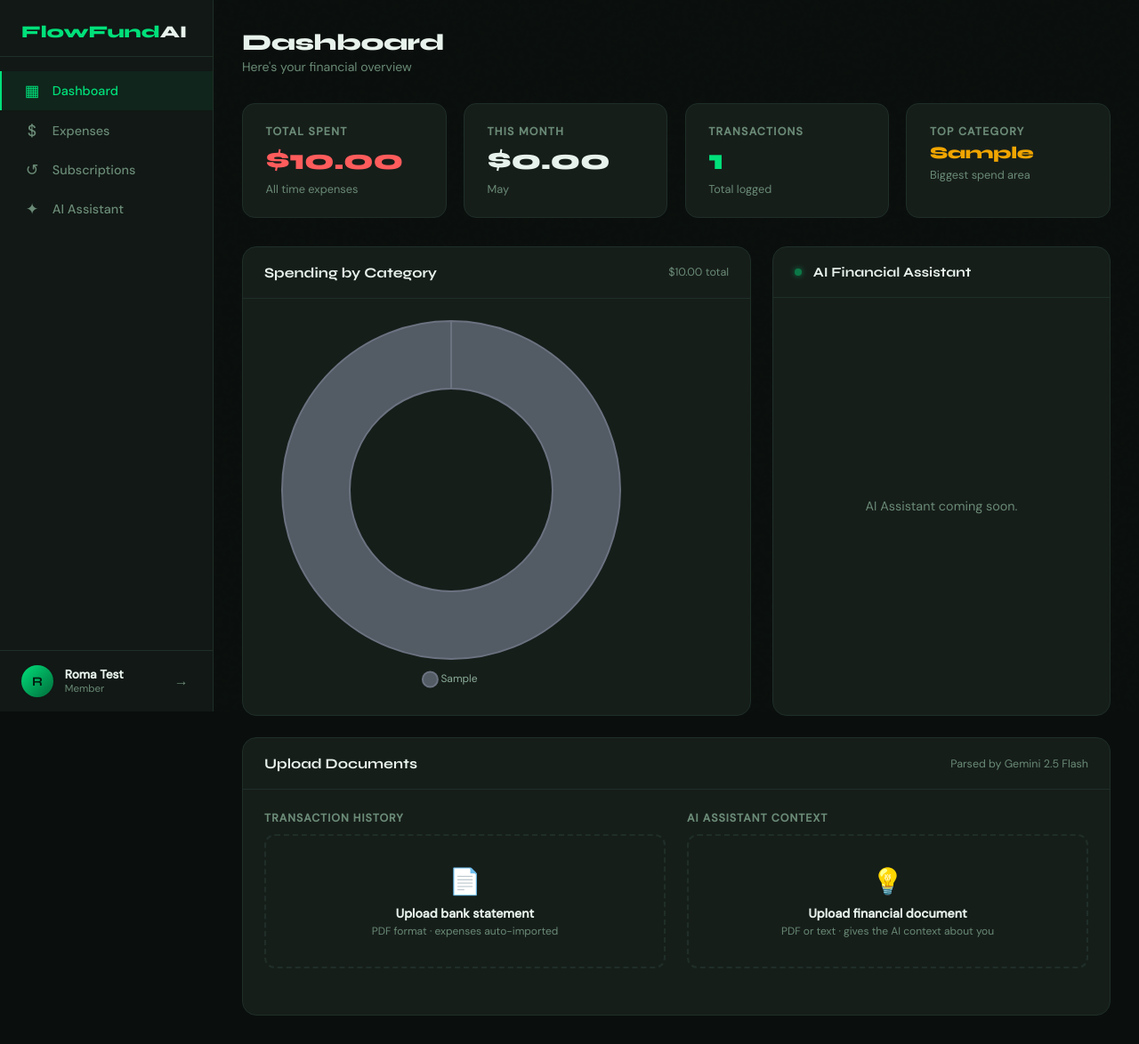
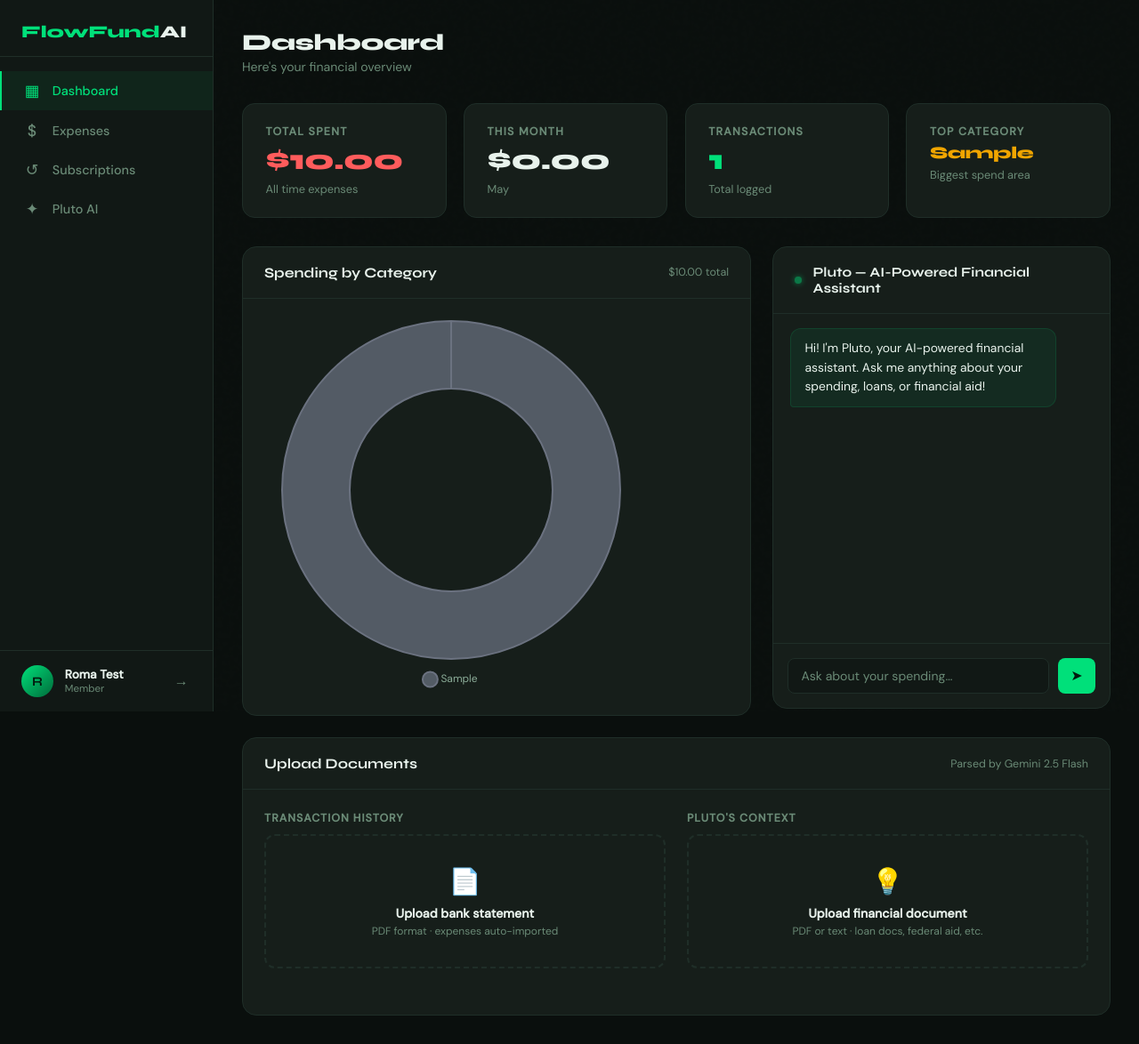
Before and after one commit to YeehawCuzzin/cse108_final_project, a Flask app: page /dashboard in a window 1280 px wide. Shown: the whole page at 89% size. Run offline with Flask 3, Linux system fonts and the light colour scheme; the visitor is signed in with stand-in values (Sample User, id 1); tables that the repository leaves empty hold one stand-in row (values such as "Sample post"); some libraries are stand-ins or nearby versions.

Commit message:
Added chatbot functionality (needs Claude API), refined document upload

```diff
--- a/app.py
+++ b/app.py
@@ -12,6 +12,7 @@ import json
 import re
 from google import genai as google_genai
 from google.genai import types as genai_types
+import anthropic
 
 app = Flask(__name__)
 app.config["SQLALCHEMY_DATABASE_URI"] = "sqlite:///flowfund.db"
@@ -278,31 +279,107 @@ def api_transactions_delete(tid):
 @app.route("/api/chat", methods=["POST"])
 @login_required
 def chat():
+    api_key = os.environ.get('ANTHROPIC_API_KEY', '')
+    if not api_key:
+        return jsonify({"error": "ANTHROPIC_API_KEY environment variable is not set"}), 500
+
     data    = request.get_json()
-    message = (data.get("message") or "").lower()
-    uid     = session['user_id']
-    transactions = Transaction.query.filter_by(user_id=uid).all()
-    total        = sum(t.amount for t in transactions)
-    cat_totals   = {}
-    for t in transactions:
-        cat_totals[t.category] = cat_totals.get(t.category, 0) + t.amount
-    top_cat = max(cat_totals, key=cat_totals.get) if cat_totals else None
-    if "total" in message or "spent" in message:
-        reply = f"You've spent ${total:,.2f} across {len(transactions)} transactions."
-    elif "top" in message or "biggest" in message:
-        reply = f"Your biggest category is {top_cat} at ${cat_totals[top_cat]:,.2f}." if top_cat else "No transactions yet!"
-    elif "save" in message or "budget" in message:
-        reply = "Try the 50/30/20 rule: 50% needs, 30% wants, 20% savings."
-    elif "categor" in message:
-        breakdown = ", ".join(f"{k}: ${v:,.2f}" for k, v in sorted(cat_totals.items(), key=lambda x: -x[1])) if cat_totals else "none yet"
-        reply = f"Spending by category — {breakdown}."
+    message = (data.get("message") or "").strip()
+    if not message:
+        return jsonify({"error": "No message provided"}), 400
+
+    uid = session['user_id']
+
+    # Build financial profile from transactions
+    transactions = Transaction.query.filter_by(user_id=uid).order_by(Transaction.date.desc()).all()
+    if transactions:
+        total = sum(t.amount for t in transactions)
+        cat_totals = {}
+        for t in transactions:
+            cat_totals[t.category] = cat_totals.get(t.category, 0) + t.amount
+        cat_breakdown = "\n".join(
+            f"  - {cat}: ${amt:,.2f}" for cat, amt in sorted(cat_totals.items(), key=lambda x: -x[1])
+        )
+        tx_lines = "\n".join(
+            f"  - {t.date} | {t.description} | {t.category} | ${t.amount:,.2f}"
+            for t in transactions
+        )
+        financial_profile = (
+            f"Total spent (all time): ${total:,.2f}\n"
+            f"Number of transactions: {len(transactions)}\n\n"
+            f"Spending by category:\n{cat_breakdown}\n\n"
+            f"Full transaction list (newest first):\n{tx_lines}"
+        )
     else:
-        reply = random.choice([
-            "Set a monthly budget for each category to stay on track.",
-            "A $5 daily coffee is $1,825/year — small habits matter!",
-            "Review your subscriptions monthly and cut unused ones.",
-            "Aim for an emergency fund of 3–6 months of expenses.",
-        ])
+        financial_profile = "No transactions logged yet."
+
+    # Pull any uploaded document context
+    ctx_row   = UserContext.query.filter_by(user_id=uid).first()
+    rag_chunks = ctx_row.context if ctx_row and ctx_row.context else "No documents uploaded yet."
+
+    current_date = datetime.utcnow().strftime('%B %d, %Y')
+
+    system_prompt = f"""You are Pluto, a friendly and knowledgeable financial assistant for college students.
+You work inside a personal finance app where students upload their financial documents
+(bank statements, loan documents, federal aid letters, subscriptions, etc.).
+
+You are NOT a licensed financial advisor. For major financial decisions, always recommend
+the user consult their university's financial aid office or a certified financial advisor.
+
+---
+
+## USER FINANCIAL PROFILE
+{financial_profile}
+
+## RETRIEVED DOCUMENT CONTEXT
+{rag_chunks}
+
+## TODAY'S DATE
+{current_date}
+
+---
+
+## YOUR JOB
+Answer the user's questions about their personal finances using ONLY the data provided
+above. Be specific, always reference actual numbers from their data rather than giving
+generic advice. If the answer isn't in the provided context, say so honestly.
+
+## PRIORITIES
+- Flag anything time-sensitive first (loan payments due soon, low balance warnings)
+- Be specific and cite numbers: "you spent $143 on food delivery in March" not "you spend a lot on food"
+- Give one clear, actionable takeaway per response
+- Keep responses concise; students skim. Use bullet points for breakdowns.
+
+## TONE
+- Non-judgmental and encouraging, never shame spending choices
+- Peer-like, not authoritative, you're a knowledgeable friend, not a banker
+- If you detect signs of financial hardship (overdrafts, missed payments),
+  be empathetic and mention campus resources like the financial aid office
+
+## DO NOT
+- Make up numbers or fill gaps with assumptions. say "I don't have that data"
+- Give investment advice
+- Answer questions unrelated to the user's personal finances
+- Repeat the entire financial profile back unprompted
+
+---
+
+## RESPONSE FORMAT
+1. Lead with the direct answer or key insight
+2. Support it with specific numbers from their data
+3. End with one actionable suggestion
+
+For breakdowns, use bullet points with dollar amounts.
+For warnings, bold the key figure."""
+
+    client = anthropic.Anthropic(api_key=api_key)
+    response = client.messages.create(
+        model="claude-sonnet-4-5",
+        max_tokens=1024,
+        system=system_prompt,
+        messages=[{"role": "user", "content": message}],
+    )
+    reply = response.content[0].text
     return jsonify({"reply": reply})
 
 @app.route("/api/upload/transactions", methods=["POST"])
@@ -322,7 +399,7 @@ def upload_transactions():
     prompt = (
         "You are a financial data extractor. Parse this bank statement or financial document "
         "and extract ALL expense/debit transactions (skip income or credit entries).\n\n"
-        "Return ONLY a valid JSON array — no markdown, no explanation. Each object must have:\n"
+        "Return ONLY a valid JSON array; no markdown, no explanation. Each object must have:\n"
         '  "description": string (merchant or description)\n'
         '  "amount": number (positive value)\n'
         '  "category": one of: Food, Transport, Housing, Entertainment, Health, Shopping, Education, Subscriptions, Other\n'
@@ -399,12 +476,14 @@ def upload_context():
         )
         extracted = response.text.strip()
         uid = session['user_id']
+        timestamp = datetime.utcnow().strftime('%Y-%m-%d %H:%M UTC')
+        entry = f"[Document uploaded {timestamp} — {file.filename}]\n{extracted}"
         ctx = UserContext.query.filter_by(user_id=uid).first()
         if ctx:
-            ctx.context = extracted
+            ctx.context = ctx.context + "\n\n---\n\n" + entry
             ctx.updated = datetime.utcnow()
         else:
-            ctx = UserContext(user_id=uid, context=extracted)
+            ctx = UserContext(user_id=uid, context=entry)
             db.session.add(ctx)
         db.session.commit()
         return jsonify({"ok": True, "preview": extracted[:300]})
--- a/requirements.txt
+++ b/requirements.txt
@@ -2,3 +2,5 @@ Flask==3.0.3
 flask-sqlalchemy
 google-genai
 python-dotenv
+anthropic
+werkzeug
--- a/templates/dashboard.html
+++ b/templates/dashboard.html
@@ -289,7 +300,7 @@
         <span class="icon">↺</span> Subscriptions
       </div>
       <div class="nav-item" onclick="setPage('ai')">
-        <span class="icon">✦</span> AI Assistant
+        <span class="icon">✦</span> Pluto AI
       </div>
     </nav>
     <div class="sidebar-user">
@@ -357,14 +368,18 @@
           </div>
         </div>
 
-        <!-- RIGHT: AI ASSISTANT -->
-        <div class="panel" style="display:flex;flex-direction:column;">
+        <!-- RIGHT: PLUTO AI (mini preview) -->
+        <div class="panel ai-panel" style="display:flex;flex-direction:column;">
           <div class="ai-header">
             <div class="ai-dot"></div>
-            <div class="ai-title">AI Financial Assistant</div>
+            <div class="ai-title">Pluto — AI-Powered Financial Assistant</div>
           </div>
-          <div style="flex:1;display:flex;align-items:center;justify-content:center;padding:2rem;color:var(--muted);font-size:.9rem;text-align:center;">
-            AI Assistant coming soon.
+          <div class="ai-messages" id="dash-ai-messages">
+            <div class="msg ai">Hi! I'm Pluto, your AI-powered financial assistant. Ask me anything about your spending, loans, or financial aid!</div>
+          </div>
+          <div class="ai-input-row">
+            <input class="ai-input" id="dash-ai-input" type="text" placeholder="Ask about your spending…" />
+            <button class="ai-send" id="dash-ai-send" onclick="dashSendChat()">➤</button>
           </div>
         </div>
 
@@ -393,11 +408,11 @@
 
             <!-- AI Context -->
             <div>
-              <div class="upload-section-label">AI Assistant Context</div>
+              <div class="upload-section-label">Pluto's Context</div>
               <div class="upload-zone" id="ctxZone">
                 <div class="upload-icon">💡</div>
                 <div class="upload-label">Upload financial document</div>
-                <div class="upload-sub">PDF or text · gives the AI context about you</div>
+                <div class="upload-sub">PDF or text · loan docs, federal aid, etc.</div>
               </div>
               <input type="file" id="ctxFile" accept=".pdf,.txt,.csv" style="display:none"/>
               <div class="upload-status" id="ctxStatus"></div>
@@ -431,10 +446,26 @@
         </div>
       </div>
 
-      <!-- SUBSCRIPTION LIST -->
+      <!-- CURRENT SUBSCRIPTIONS -->
+      <div class="panel" style="margin-bottom:1.5rem;">
+        <div class="panel-header">
+          <div class="panel-title">Current Subscriptions</div>
+          <span style="font-size:.78rem;color:var(--accent)" id="subActiveItemCount">billed in last 30 days</span>
+        </div>
+        <div class="panel-body">
+          <div class="expense-list" id="currentSubList">
+            <div class="empty-state">
+              <div class="empty-icon">↺</div>
+              <p>No subscriptions billed in the last 30 days.</p>
+            </div>
+          </div>
+        </div>
+      </div>
+
+      <!-- SUBSCRIPTION HISTORY -->
       <div class="panel">
         <div class="panel-header">
-          <div class="panel-title">Subscription Transactions</div>
+          <div class="panel-title">Subscription History</div>
           <span style="font-size:.78rem;color:var(--muted)" id="subItemCount">0 items</span>
         </div>
         <div class="panel-body">
@@ -531,6 +562,24 @@
       </div>
 
     </div><!-- end #page-expenses -->
+
+    <!-- ══ AI ASSISTANT PAGE ══ -->
+    <div id="page-ai" style="display:none;">
+      <div class="panel ai-panel" style="display:flex;flex-direction:column;height:calc(100vh - 160px);">
+        <div class="ai-header">
+          <div class="ai-dot"></div>
+          <div class="ai-title">Pluto </div>
+          <span style="font-size:.75rem;color:var(--muted);margin-left:auto;">Powered by Claude</span>
+        </div>
+        <div class="ai-messages" id="ai-messages">
+          <div class="msg ai">Hi! I'm Pluto, your AI-powered financial assistant. I have access to all your expenses and any documents you've uploaded — ask me anything about your finances!</div>
+        </div>
+        <div class="ai-input-row">
+          <input class="ai-input" id="ai-input" type="text" placeholder="Ask about your spending, budgets, or financial documents…" />
+          <button class="ai-send" id="ai-send" onclick="sendChat()">➤</button>
+        </div>
+      </div>
+    </div><!-- end #page-ai -->
 
   </main>
 </div>
@@ -651,25 +700,22 @@
   function renderSubscriptions() {
     const subs = expenses.filter(e => e.category === 'Subscriptions');
     const now  = new Date();
-    const monthSubs  = subs.filter(e => {
-      const d = new Date(e.date);
-      return d.getFullYear() === now.getFullYear() && d.getMonth() === now.getMonth();
-    });
-    const monthTotal = monthSubs.reduce((s, e) => s + parseFloat(e.amount), 0);
-    const allTotal   = subs.reduce((s, e) => s + parseFloat(e.amount), 0);
+    const cutoff = new Date(now); cutoff.setDate(cutoff.getDate() - 30);
 
-    document.getElementById('subMonthly').textContent   = `$${monthTotal.toFixed(2)}`;
-    document.getElementById('subCount').textContent     = subs.length;
-    document.getElementById('subTotal').textContent     = `$${allTotal.toFixed(2)}`;
-    document.getElementById('subMonthName').textContent = now.toLocaleString('default', { month: 'long' });
-    document.getElementById('subItemCount').textContent = `${subs.length} item${subs.length !== 1 ? 's' : ''}`;
+    // Active = billed within the last 30 days
+    const activeSubs = subs.filter(e => new Date(e.date + 'T00:00:00') >= cutoff);
+    const activeTotal = activeSubs.reduce((s, e) => s + parseFloat(e.amount), 0);
+    const allTotal    = subs.reduce((s, e) => s + parseFloat(e.amount), 0);
 
-    const list = document.getElementById('subscriptionList');
-    if (!subs.length) {
-      list.innerHTML = `<div class="empty-state"><div class="empty-icon">↺</div><p>No subscriptions yet.<br/>Add an expense and choose <strong style="color:var(--accent)">Subscriptions</strong> as the category.</p></div>`;
-      return;
-    }
-    list.innerHTML = subs.map(e => `
+    document.getElementById('subActiveCount').textContent    = activeSubs.length;
+    document.getElementById('subActiveLabel').textContent    = `subscription${activeSubs.length !== 1 ? 's' : ''}`;
+    document.getElementById('subMonthly').textContent        = `$${activeTotal.toFixed(2)}`;
+    document.getElementById('subTotal').textContent          = `$${allTotal.toFixed(2)}`;
+    document.getElementById('subActiveItemCount').textContent = `${activeSubs.length} billed in last 30 days`;
+    document.getElementById('subItemCount').textContent       = `${subs.length} item${subs.length !== 1 ? 's' : ''}`;
+
+    function subRow(e) {
+      return `
         <div class="expense-item">
           <div class="exp-icon" style="background:rgba(0,224,122,.1);color:var(--accent);font-size:1.2rem;">↺</div>
           <div class="exp-info">
@@ -679,8 +725,24 @@
           <span class="exp-cat">Subscription</span>
           <div class="exp-amount">-$${parseFloat(e.amount).toFixed(2)}</div>
           <button class="exp-delete" onclick="deleteExpense(${e.id})" title="Delete">✕</button>
-      </div>
-    `).join('');
+        </div>`;
+    }
+
+    // Current subscriptions panel
+    const currentList = document.getElementById('currentSubList');
+    if (!activeSubs.length) {
+      currentList.innerHTML = `<div class="empty-state"><div class="empty-icon">↺</div><p>No subscriptions billed in the last 30 days.</p></div>`;
+    } else {
+      currentList.innerHTML = activeSubs.map(subRow).join('');
+    }
+
+    // Full history panel
+    const historyList = document.getElementById('subscriptionList');
+    if (!subs.length) {
+      historyList.innerHTML = `<div class="empty-state"><div class="empty-icon">↺</div><p>No subscriptions yet.<br/>Add an expense and choose <strong style="color:var(--accent)">Subscriptions</strong> as the category.</p></div>`;
+    } else {
+      historyList.innerHTML = subs.map(subRow).join('');
+    }
   }
 
   function renderCategories() {
@@ -776,7 +838,7 @@
     dashboard:     { title: 'Dashboard',     sub: "Here's your financial overview" },
     subscriptions: { title: 'Subscriptions', sub: 'Your recurring monthly expenses' },
     expenses:      { title: 'Expenses',      sub: 'All your logged transactions' },
-    ai:            { title: 'AI Assistant',  sub: 'Get personalized financial advice' },
+    ai:            { title: 'Pluto: AI Assistant',  sub: 'Your AI-powered financial assistant' },
   };
 
   window.setPage = (page) => {
@@ -787,6 +849,7 @@
     document.getElementById('page-dashboard').style.display     = 'none';
     document.getElementById('page-subscriptions').style.display = 'none';
     document.getElementById('page-expenses').style.display      = 'none';
+    document.getElementById('page-ai').style.display            = 'none';
 
     const meta = pages[page] || pages.dashboard;
     document.getElementById('pageTitle').textContent = meta.title;
@@ -798,10 +861,77 @@
     } else if (page === 'expenses') {
       document.getElementById('page-expenses').style.display = 'block';
       renderExpenses();
+    } else if (page === 'ai') {
+      document.getElementById('page-ai').style.display = 'block';
+      document.getElementById('ai-input').focus();
     } else {
       document.getElementById('page-dashboard').style.display = 'block';
     }
   };
+
+  // ─── AI CHAT ──────────────────────────────────────────────────────────────
+
+  function appendMsg(containerId, role, text, asMarkdown = false) {
+    const box = document.getElementById(containerId);
+    const div = document.createElement('div');
+    div.className = `msg ${role}`;
+    if (asMarkdown) {
+      div.innerHTML = marked.parse(text);
+    } else {
+      div.textContent = text;
+    }
+    box.appendChild(div);
+    box.scrollTop = box.scrollHeight;
+    return div;
+  }
+
+  async function doChat(inputId, messagesId, sendBtnId) {
+    const input   = document.getElementById(inputId);
+    const sendBtn = document.getElementById(sendBtnId);
+    const text    = input.value.trim();
+    if (!text) return;
+
+    input.value      = '';
+    input.disabled   = true;
+    sendBtn.disabled = true;
+
+    appendMsg(messagesId, 'user', text);
+    const thinking = appendMsg(messagesId, 'ai', '…');
+
+    try {
+      const res  = await fetch('/api/chat', {
+        method: 'POST',
+        headers: { 'Content-Type': 'application/json' },
+        body: JSON.stringify({ message: text }),
+      });
+      const data = await res.json();
+      if (res.ok) {
+        thinking.innerHTML = marked.parse(data.reply);
+      } else {
+        thinking.textContent = data.error || 'Something went wrong.';
+      }
+    } catch {
+      thinking.textContent = 'Network error — please try again.';
+    } finally {
+      input.disabled   = false;
+      sendBtn.disabled = false;
+      input.focus();
+      document.getElementById(messagesId).scrollTop = document.getElementById(messagesId).scrollHeight;
+    }
+  }
+
+  window.sendChat = () => doChat('ai-input', 'ai-messages', 'ai-send');
+  window.dashSendChat = () => doChat('dash-ai-input', 'dash-ai-messages', 'dash-ai-send');
+
+  // Allow Enter key to send in both chat inputs
+  document.addEventListener('DOMContentLoaded', () => {
+    ['ai-input', 'dash-ai-input'].forEach(id => {
+      const el = document.getElementById(id);
+      if (el) el.addEventListener('keydown', e => {
+        if (e.key === 'Enter' && !e.shiftKey) { e.preventDefault(); el.id === 'ai-input' ? sendChat() : dashSendChat(); }
+      });
+    });
+  });
 
   // ─── DOCUMENT UPLOADS ─────────────────────────────────────────────────────
 
@@ -854,7 +984,7 @@
       const res  = await fetch('/api/upload/context', { method: 'POST', body: form });
       const data = await res.json();
       if (res.ok) {
-        setUploadStatus('ctxStatus', '✓ Context saved for AI Assistant', 'var(--accent)');
+        setUploadStatus('ctxStatus', '✓ Context saved for Pluto', 'var(--accent)');
         showToast('✓ AI context updated!');
       } else {
         setUploadStatus('ctxStatus', `⚠ ${data.error}`, 'var(--danger)');
```
Also changed, not shown: other parts of templates/dashboard.html (+18 -7 lines), frontend/package-lock.json. Lines whose indentation alone changed are shown as unchanged.
